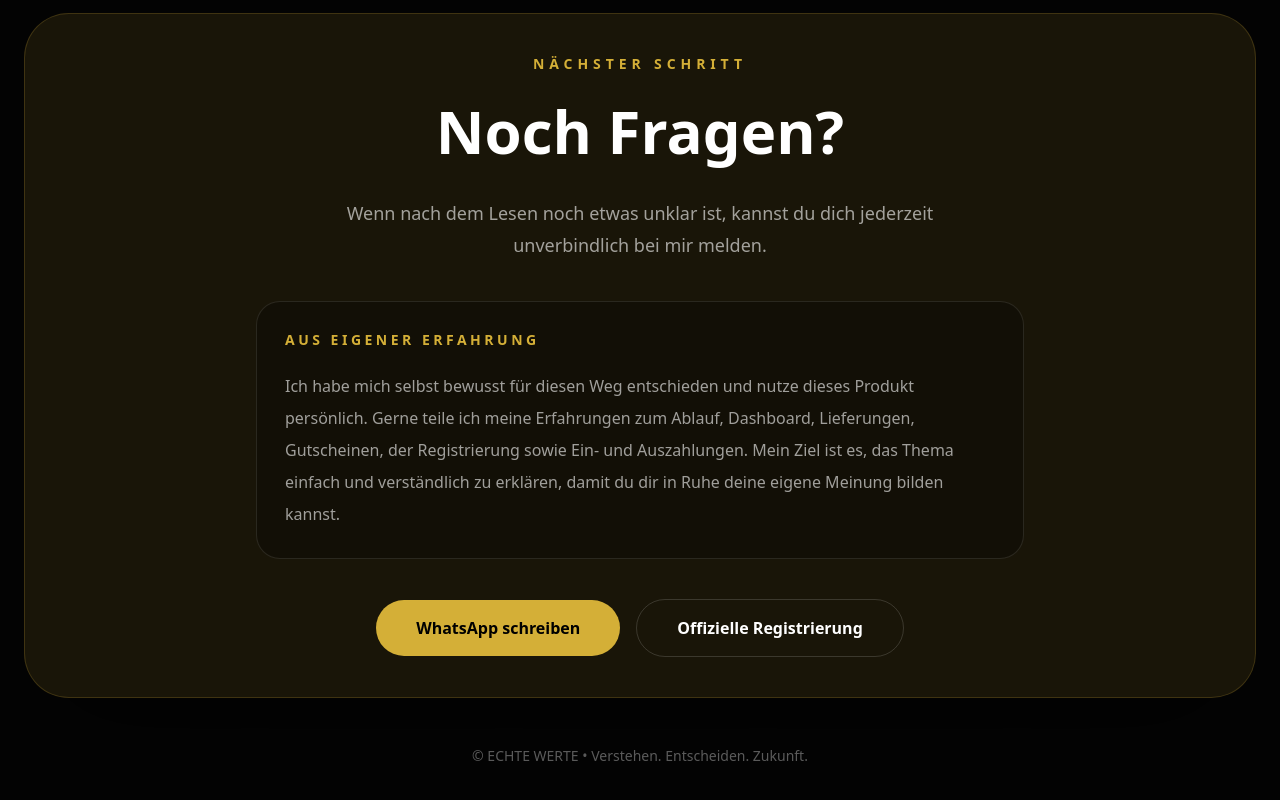
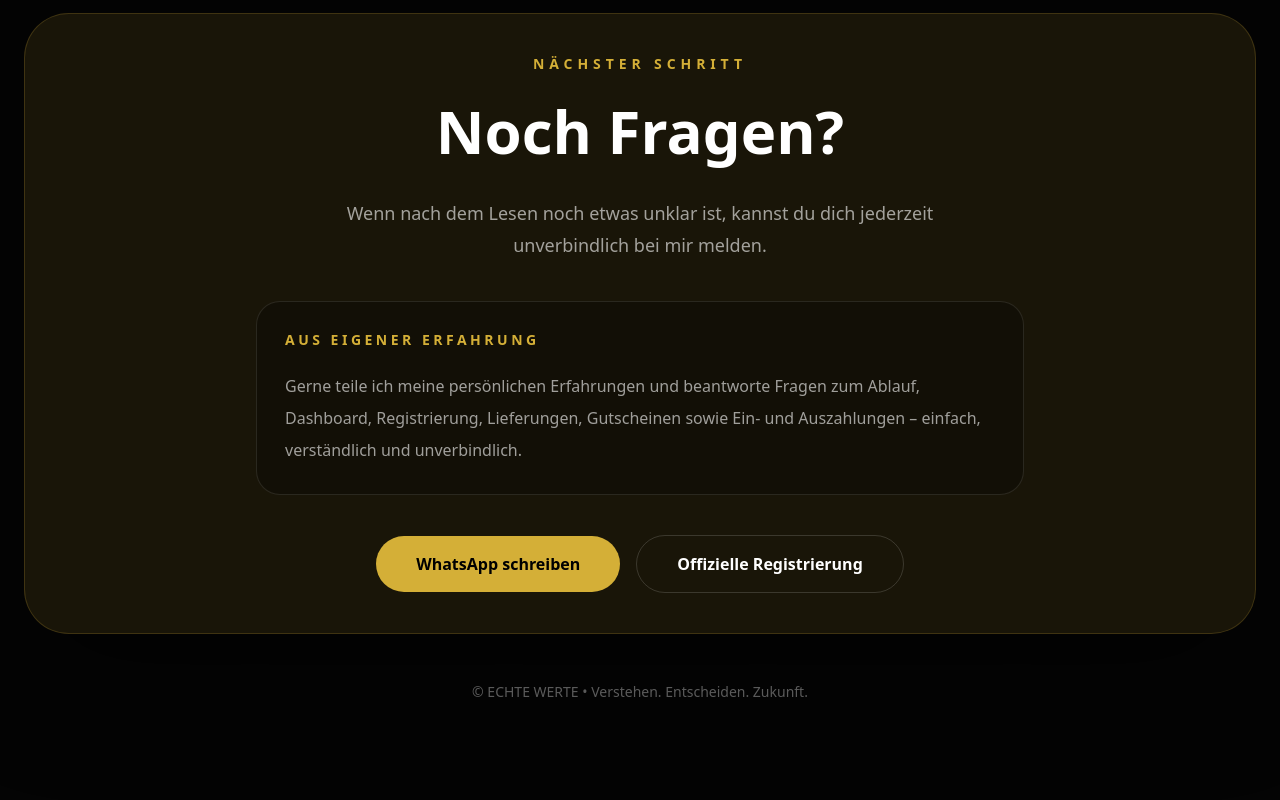
Before and after one commit to paszem/echte-werte-verstehen, a Next.js app: page / in a window 1280 px wide. Shown: the part 7887-8687 px from the top of the page. Built offline with nearby package versions, Linux system fonts and the light colour scheme; no server answers.

Commit message:
Webseite aktualisiert

```diff
--- a/app/components/Contact.tsx
+++ b/app/components/Contact.tsx
@@ -21,12 +21,7 @@ export default function Contact() {
           </p>
 
           <p className="mt-5 leading-8 text-white/60">
-            Ich habe mich selbst bewusst für diesen Weg entschieden und nutze
-            dieses Produkt persönlich. Gerne teile ich meine Erfahrungen zum
-            Ablauf, Dashboard, Lieferungen, Gutscheinen, der Registrierung sowie
-            Ein- und Auszahlungen. Mein Ziel ist es, das Thema einfach und
-            verständlich zu erklären, damit du dir in Ruhe deine eigene Meinung
-            bilden kannst.
+            Gerne teile ich meine persönlichen Erfahrungen und beantworte Fragen zum Ablauf, Dashboard, Registrierung, Lieferungen, Gutscheinen sowie Ein- und Auszahlungen – einfach, verständlich und unverbindlich.
           </p>
         </div>
 
```
